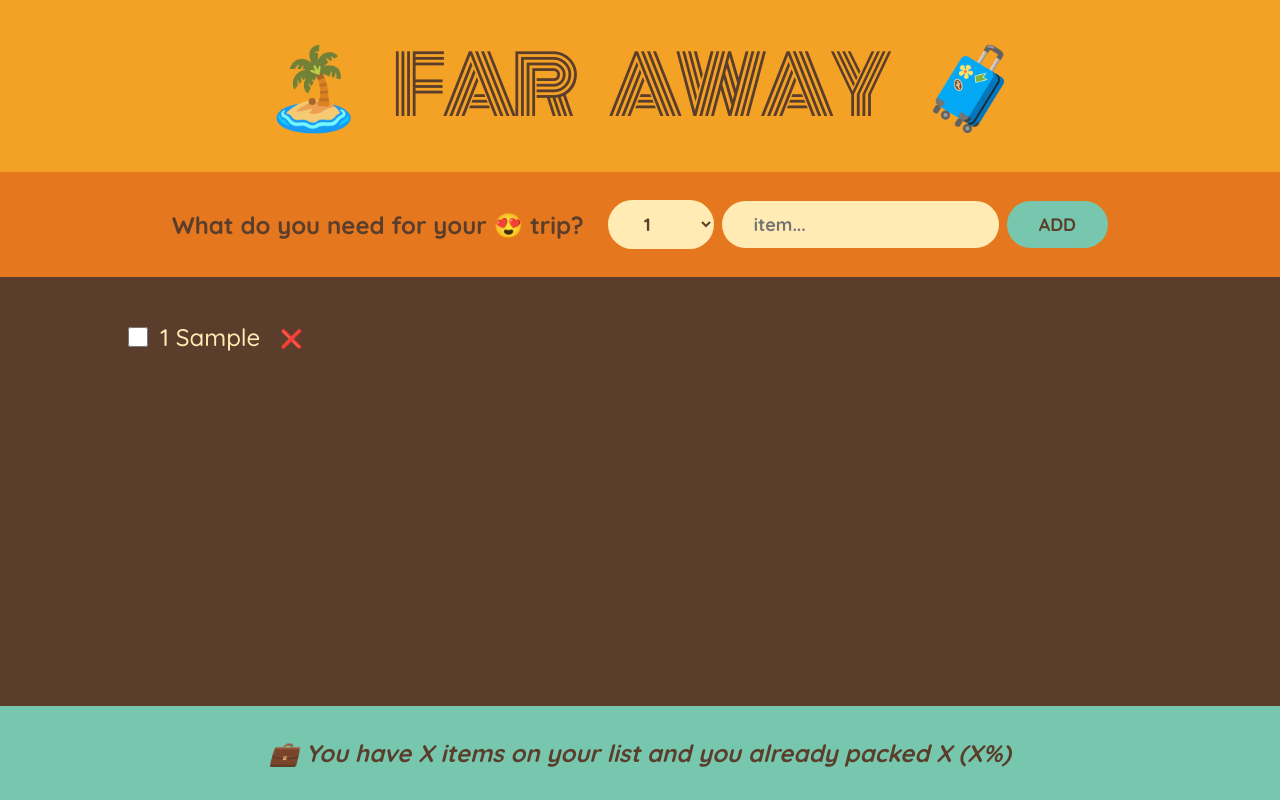
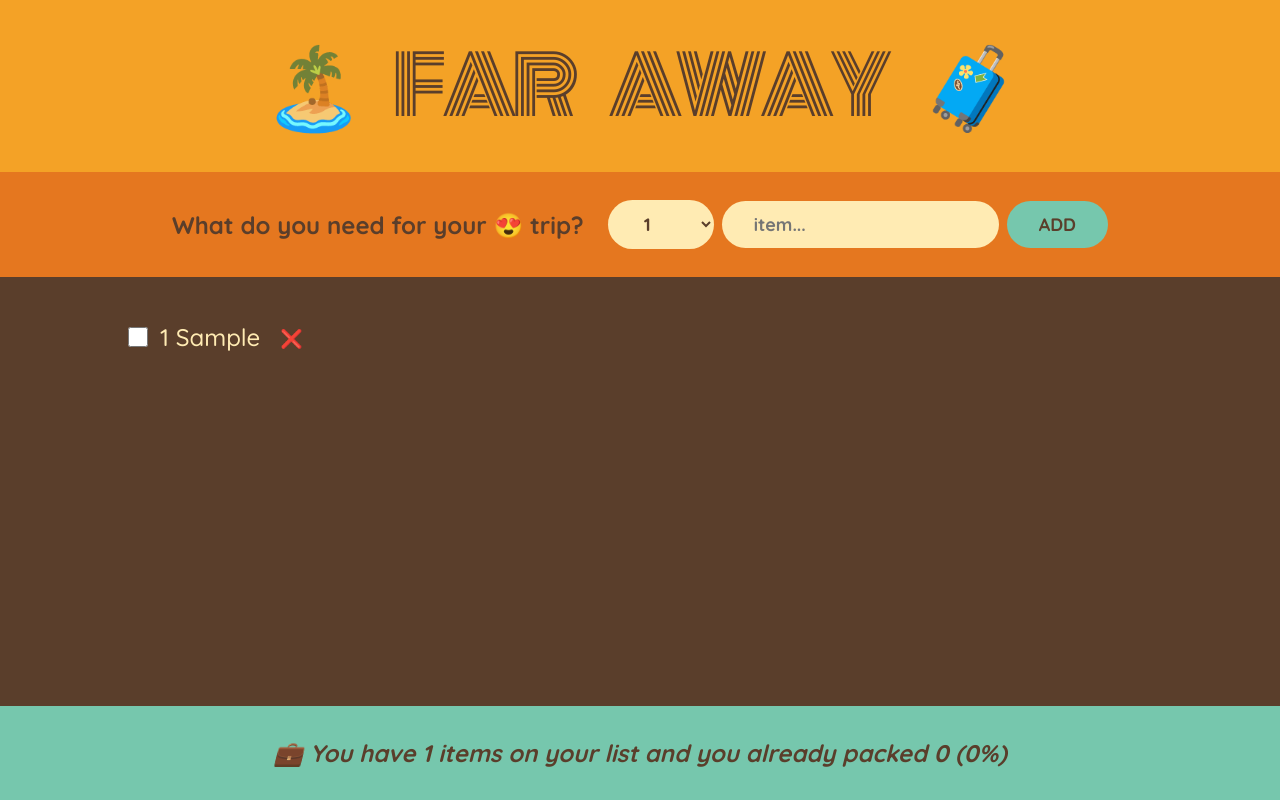
Before and after one commit to codingVikram/travel-list, a React (Create React App) app: page / in a window 1280 px wide. Both pictures are taken after typing "Sample" into the empty fields and a click on the button "ADD". Built offline with nearby package versions, Linux system fonts and the light colour scheme.

Commit message:
derived state - calculate stats - v1

```diff
--- a/src/App.js
+++ b/src/App.js
@@ -27,7 +27,7 @@
         onDeleteItem={handleDeleteItem}
         onToggleItem={handleToggleItem}
       />
-      <Stats />
+      <Stats items={items} />
     </div>
   );
 }
@@ -110,10 +110,24 @@
   );
 }
 
-function Stats() {
+function Stats({ items }) {
+  if (!items.length)
+    return (
+      <p className="stats">
+        <em>Start adding some items to your packing list 🚀</em>
+      </p>
+    );
+  const numItems = items.length;
+  const numPacked = items.filter((item) => item.packed).length;
+  const percentage = Math.round((numPacked / numItems) * 100);
   return (
     <footer className="stats">
-      <em>💼 You have X items on your list and you already packed X (X%)</em>
+      <em>
+        {percentage === 100
+          ? "You got everything ready to go ✈️"
+          : `💼 You have ${numItems} items on your list and you already packed${" "}
+        ${numPacked} (${percentage}%)`}
+      </em>
     </footer>
   );
 }
```
